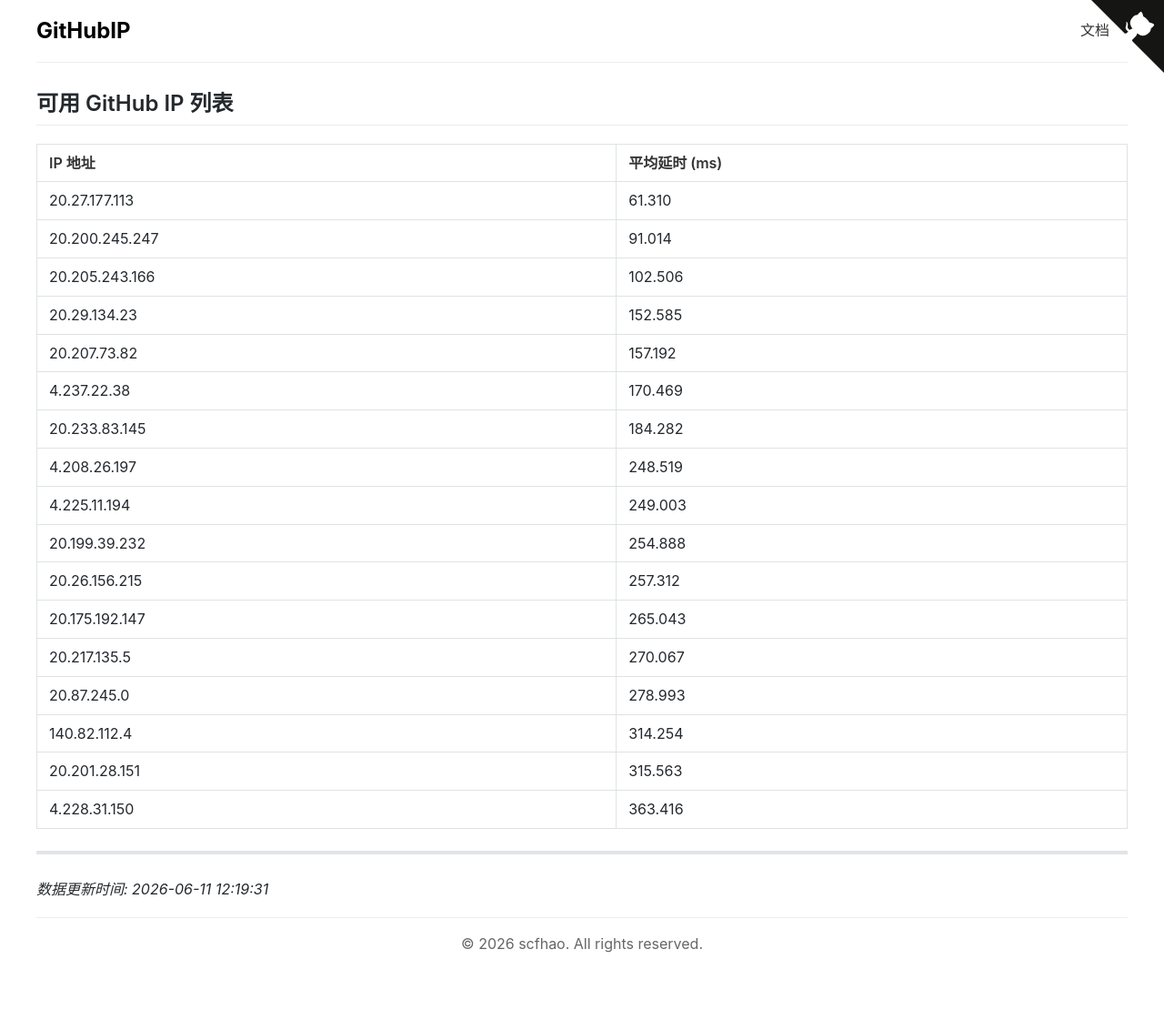
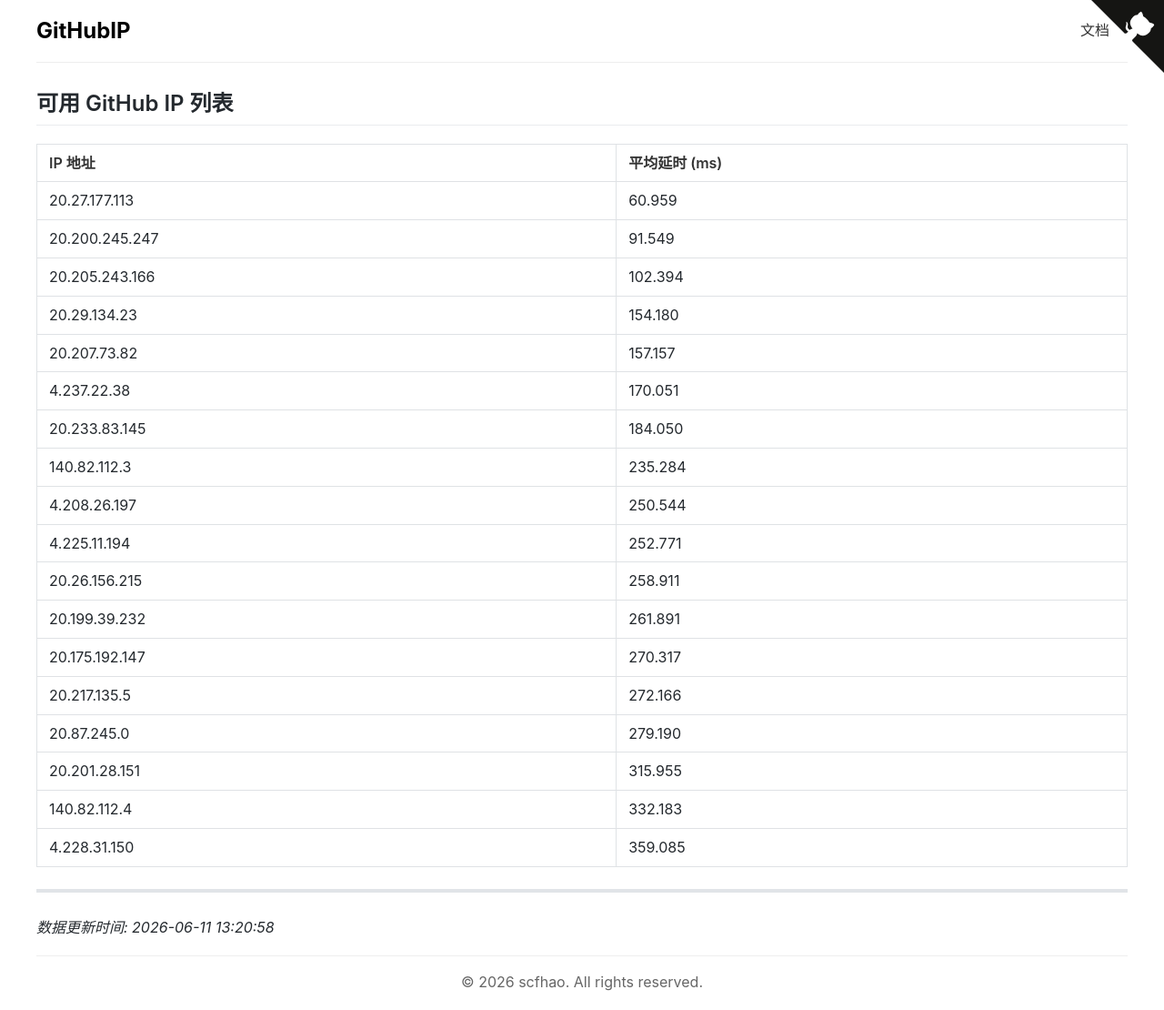
Before and after one commit to scfhao/GitHubIP, a Jekyll site: the page built from index.md, in a window 1280 px wide. Shown: the whole page at 91% size. Built offline with Jekyll 4.4.1, drawn with Linux system fonts in a browser that asks for light colours; before the commit the page ends 1068 px from its top, so only the background shows below that.

Commit message:
自动脚本执行 - 2026-06-11 13:20:58

```diff
--- a/index.md
+++ b/index.md
@@ -1,31 +1,32 @@
 ---
 layout: home
 title: GitHub IP 列表
-date: 2026-06-11 12:19:31
+date: 2026-06-11 13:20:58
 ---
 
 ## 可用 GitHub IP 列表
 
 | IP 地址 | 平均延时 (ms) |
 |---------|--------------|
-| 20.27.177.113 | 61.310 |
-| 20.200.245.247 | 91.014 |
-| 20.205.243.166 | 102.506 |
-| 20.29.134.23 | 152.585 |
-| 20.207.73.82 | 157.192 |
-| 4.237.22.38 | 170.469 |
-| 20.233.83.145 | 184.282 |
-| 4.208.26.197 | 248.519 |
-| 4.225.11.194 | 249.003 |
-| 20.199.39.232 | 254.888 |
-| 20.26.156.215 | 257.312 |
-| 20.175.192.147 | 265.043 |
-| 20.217.135.5 | 270.067 |
-| 20.87.245.0 | 278.993 |
-| 140.82.112.4 | 314.254 |
-| 20.201.28.151 | 315.563 |
-| 4.228.31.150 | 363.416 |
+| 20.27.177.113 | 60.959 |
+| 20.200.245.247 | 91.549 |
+| 20.205.243.166 | 102.394 |
+| 20.29.134.23 | 154.180 |
+| 20.207.73.82 | 157.157 |
+| 4.237.22.38 | 170.051 |
+| 20.233.83.145 | 184.050 |
+| 140.82.112.3 | 235.284 |
+| 4.208.26.197 | 250.544 |
+| 4.225.11.194 | 252.771 |
+| 20.26.156.215 | 258.911 |
+| 20.199.39.232 | 261.891 |
+| 20.175.192.147 | 270.317 |
+| 20.217.135.5 | 272.166 |
+| 20.87.245.0 | 279.190 |
+| 20.201.28.151 | 315.955 |
+| 140.82.112.4 | 332.183 |
+| 4.228.31.150 | 359.085 |
 
 ---
 
-*数据更新时间: 2026-06-11 12:19:31*
+*数据更新时间: 2026-06-11 13:20:58*
```
